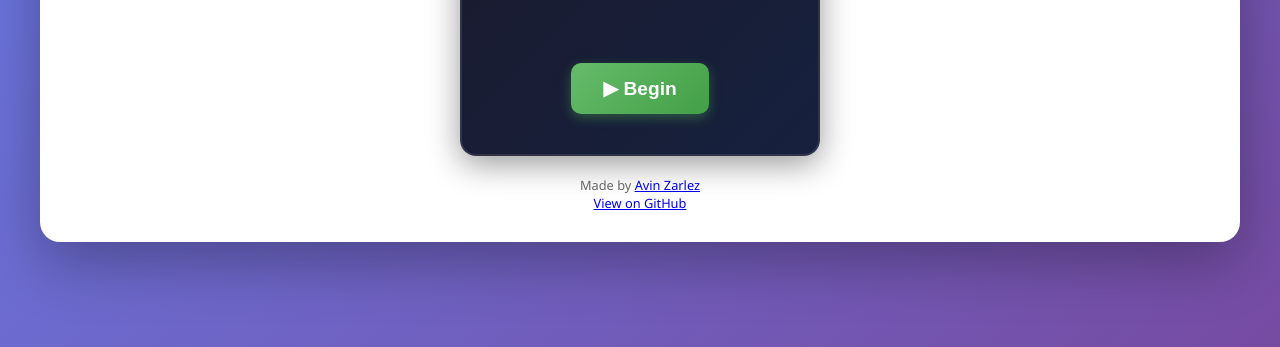
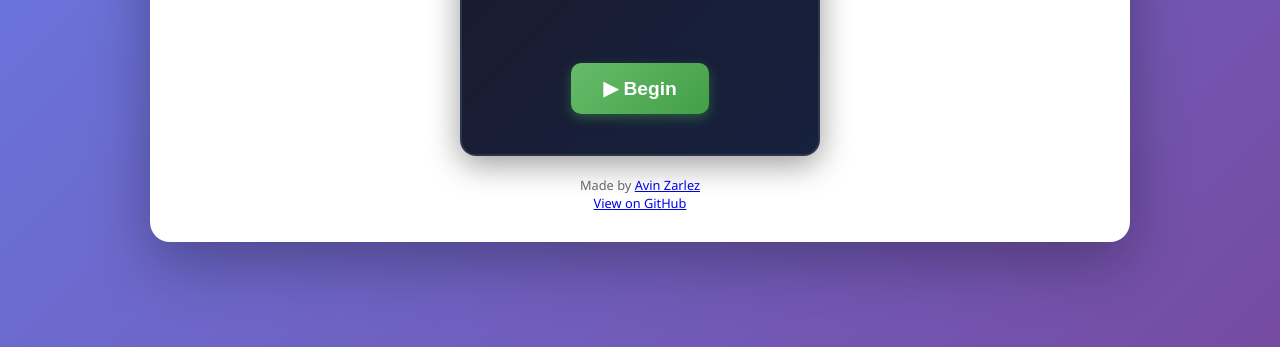
Before and after one commit to AvinZarlez/PenThePet, a website with bundled scripts: page index.html in a window 1280 px wide. Shown: the part 453-800 px from the top of the page. Built offline with nearby package versions, Linux system fonts and the light colour scheme.

Commit message:
Update base.css

```diff
--- a/css/base.css
+++ b/css/base.css
@@ -29,7 +29,7 @@ body {
     border-radius: 20px;
     padding: 30px;
     box-shadow: 0 20px 60px rgba(0, 0, 0, 0.3);
-    max-width: 1200px;
+    max-width: 980px;
     width: 100%;
     position: relative; /* For menu button positioning */
 }
```
